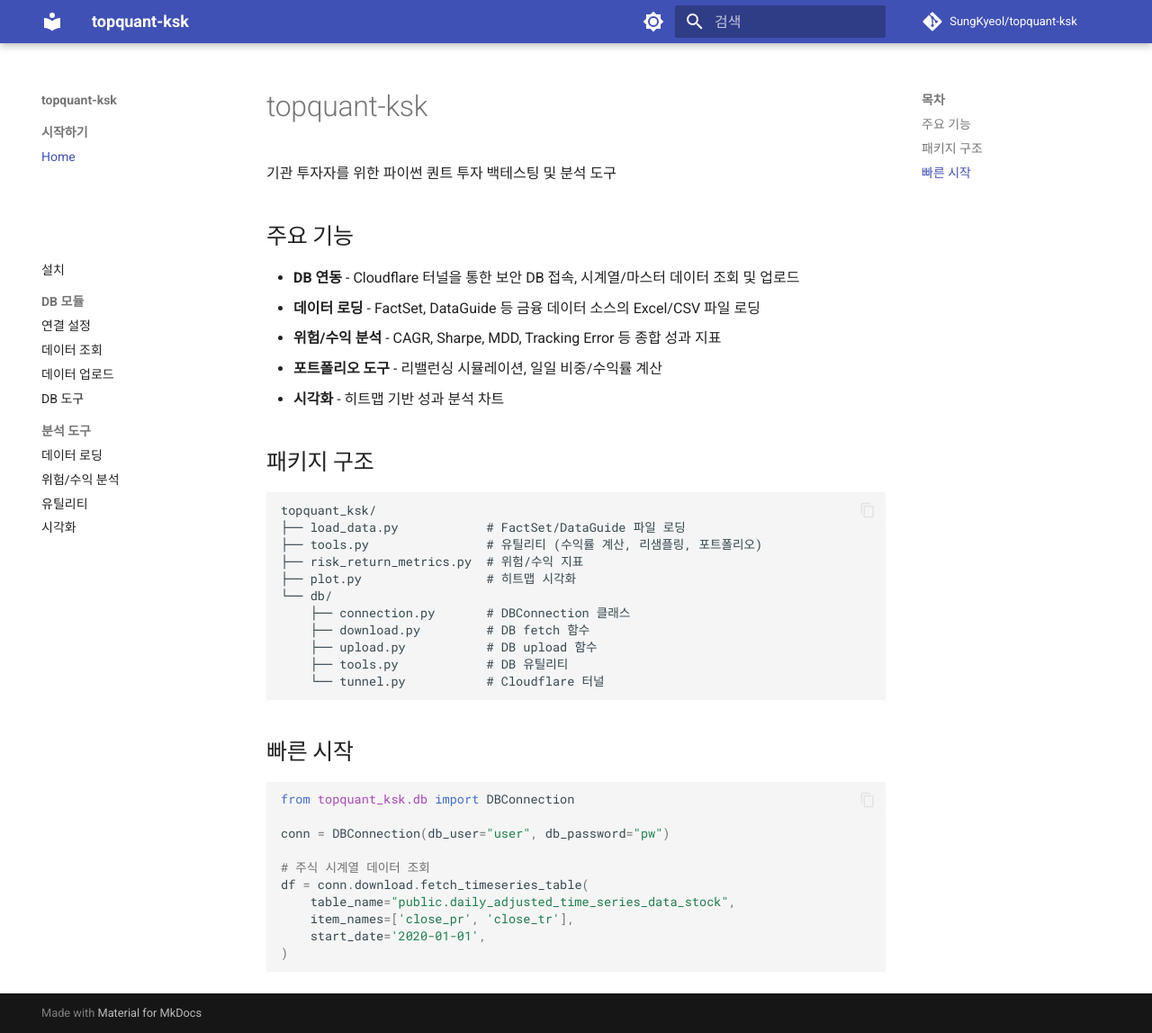
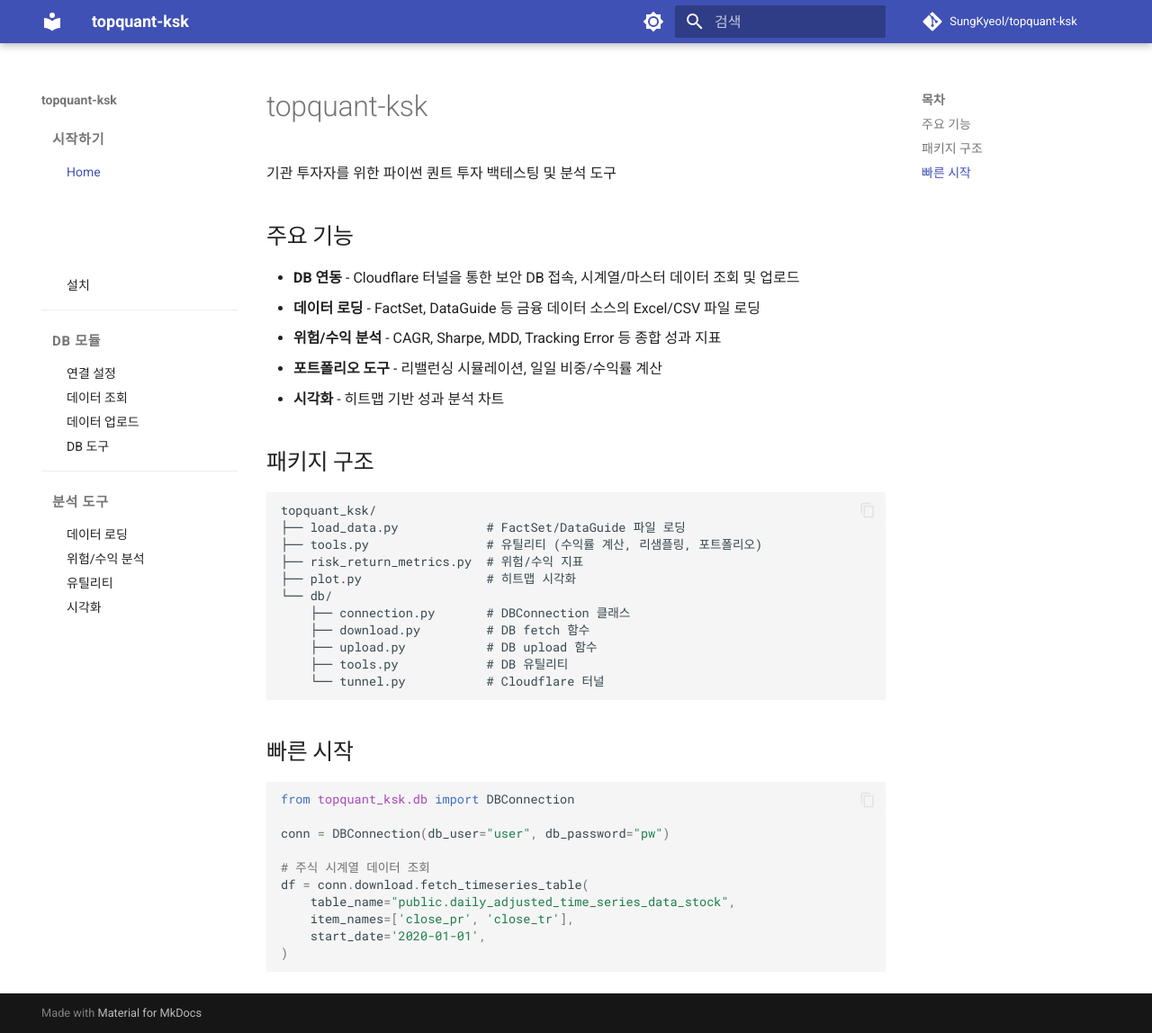
Before and after one commit to SungKyeol/topquant-ksk, an MkDocs documentation site: the page built from docs/index.md, in a window 1280 px wide and 1148 px high. Shown: the whole window at 90% size. Built offline with MkDocs 1.6.1 and Material for MkDocs 9.7.7, drawn with Linux system fonts in a browser that asks for light colours; comment, search, counter and statistics services are not loaded.

Commit message:
Style nav with bold headers, divider lines, and indentation
Co-Authored-By: Claude Opus 4.6 (1M context) <noreply@anthropic.com>

```diff
--- a/docs/stylesheets/extra.css
+++ b/docs/stylesheets/extra.css
@@ -5,3 +5,25 @@
 .md-nav__toggle {
   display: none;
 }
+
+/* 섹션 그룹 사이에 구분선 */
+.md-nav--primary > .md-nav__list > .md-nav__item--section + .md-nav__item--section {
+  border-top: 1px solid var(--md-default-fg-color--lightest);
+  margin-top: 0.4rem;
+  padding-top: 0.4rem;
+}
+
+/* 섹션 라벨 볼드 + 스타일 */
+.md-nav--primary > .md-nav__list > .md-nav__item--section > .md-nav__link {
+  font-weight: 700;
+  font-size: 0.75rem;
+  text-transform: uppercase;
+  letter-spacing: 0.05em;
+  color: var(--md-default-fg-color--light);
+  padding: 0.4rem 0.6rem;
+}
+
+/* 하위 항목 들여쓰기 */
+.md-nav--primary > .md-nav__list > .md-nav__item--section > .md-nav .md-nav__link {
+  padding-left: 1.4rem;
+}
```
